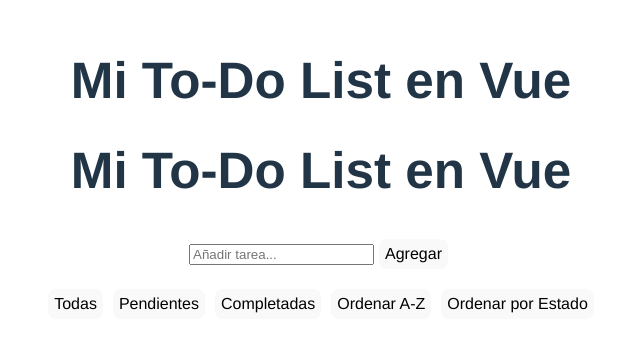
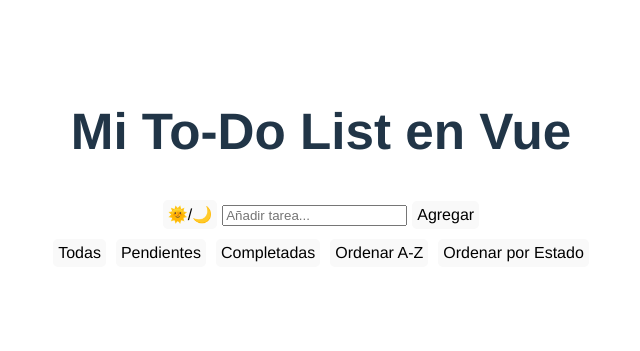
Before and after one commit to silvia76-max/my-todo-app, a Vue app: page / in a window 1280 px wide. Shown: the part 271-622 px from the top of the page, without its empty margins (319-959 px from the left). Built offline with nearby package versions, Linux system fonts and the light colour scheme.

Commit message:
cambio en estilos y favicon

```diff
--- a/index.html
+++ b/index.html
@@ -2,9 +2,9 @@
 <html lang="en">
   <head>
     <meta charset="UTF-8" />
-    <link rel="icon" type="image/svg+xml" href="/vite.svg" />
+    <link rel="icon" type="image/svg+xml" href="public/favicon (1).png" />
     <meta name="viewport" content="width=device-width, initial-scale=1.0" />
-    <title>Vite + Vue</title>
+    <title>ToDo List con Vue </title>
   </head>
   <body>
     <div id="app"></div>
--- a/src/components/toDoList.vue
+++ b/src/components/toDoList.vue
@@ -1,6 +1,9 @@
 <template>
-  <div>
-    <h1>Mi To-Do List en Vue</h1>
+  <div :class="modoOscuro ? 'dark-mode' : 'light-mode'">
+
+
+    <!-- Botón para cambiar entre modo día/noche -->
+    <button @click="toggleModo">🌞/🌙</button>
 
     <!-- Input para agregar tareas -->
     <input v-model="nuevaTarea" @keyup.enter="agregarTarea" placeholder="Añadir tarea..." />
@@ -35,7 +38,8 @@
     return {
       nuevaTarea: "",
       tareas: [],
-      filtro: "todas" // Filtro activo (todas, pendientes, completadas)
+      filtro: "todas",
+      modoOscuro: false, // Estado inicial del modo oscuro
     };
   },
   computed: {
@@ -49,6 +53,10 @@
     }
   },
   methods: {
+    toggleModo() {
+      this.modoOscuro = !this.modoOscuro;
+      localStorage.setItem("modoOscuro", this.modoOscuro);
+    },
     agregarTarea() {
       if (this.nuevaTarea.trim() !== "") {
         this.tareas.push({ texto: this.nuevaTarea, completada: false });
@@ -80,6 +88,8 @@
       if (tareasGuardadas) {
         this.tareas = JSON.parse(tareasGuardadas);
       }
+      const modoGuardado = localStorage.getItem("modoOscuro");
+      this.modoOscuro = modoGuardado === "true";
     }
   },
   created() {
@@ -89,15 +99,42 @@
 </script>
 
 <style>
+/* Estilos generales */
+body {
+  transition: background 0.3s, color 0.3s;
+}
+
+/* Modo claro */
+.light-mode {
+  background-color: white;
+  color: black;
+}
+
+/* Modo oscuro */
+.dark-mode {
+  background-color: #121212;
+  color: white;
+}
+
+/* Estilos de botones */
+button {
+  margin: 5px;
+  padding: 5px;
+  cursor: pointer;
+  border: none;
+  border-radius: 5px;
+  transition: background 0.3s, color 0.3s;
+}
+
+/* Botón de modo oscuro */
+button:hover {
+  background: #555;
+  color: white;
+}
+
+/* Tareas completadas */
 .completada {
   text-decoration: line-through;
   color: gray;
 }
-.controles {
-  margin: 10px 0;
-}
-button {
-  margin: 5px;
-  padding: 5px;
-}
 </style>
```
Also changed, not shown: public/favicon (1).png (added).
